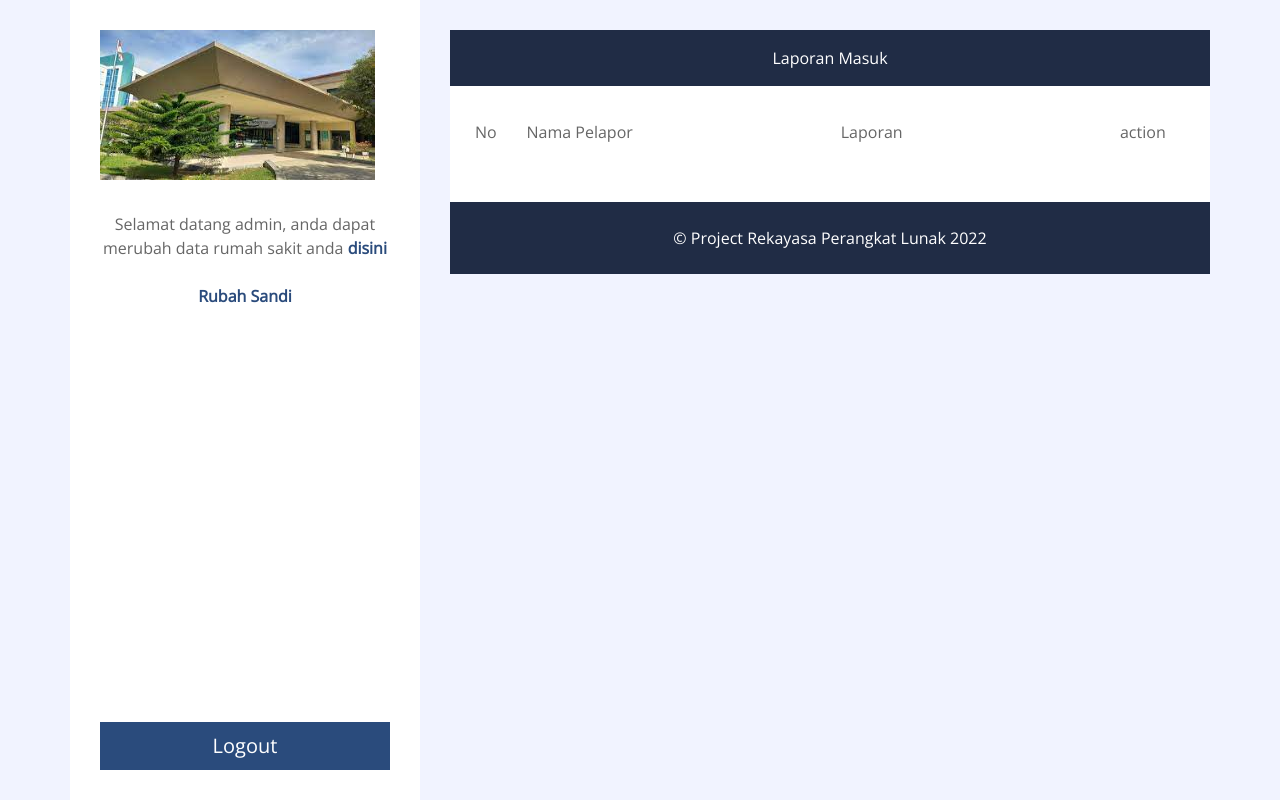
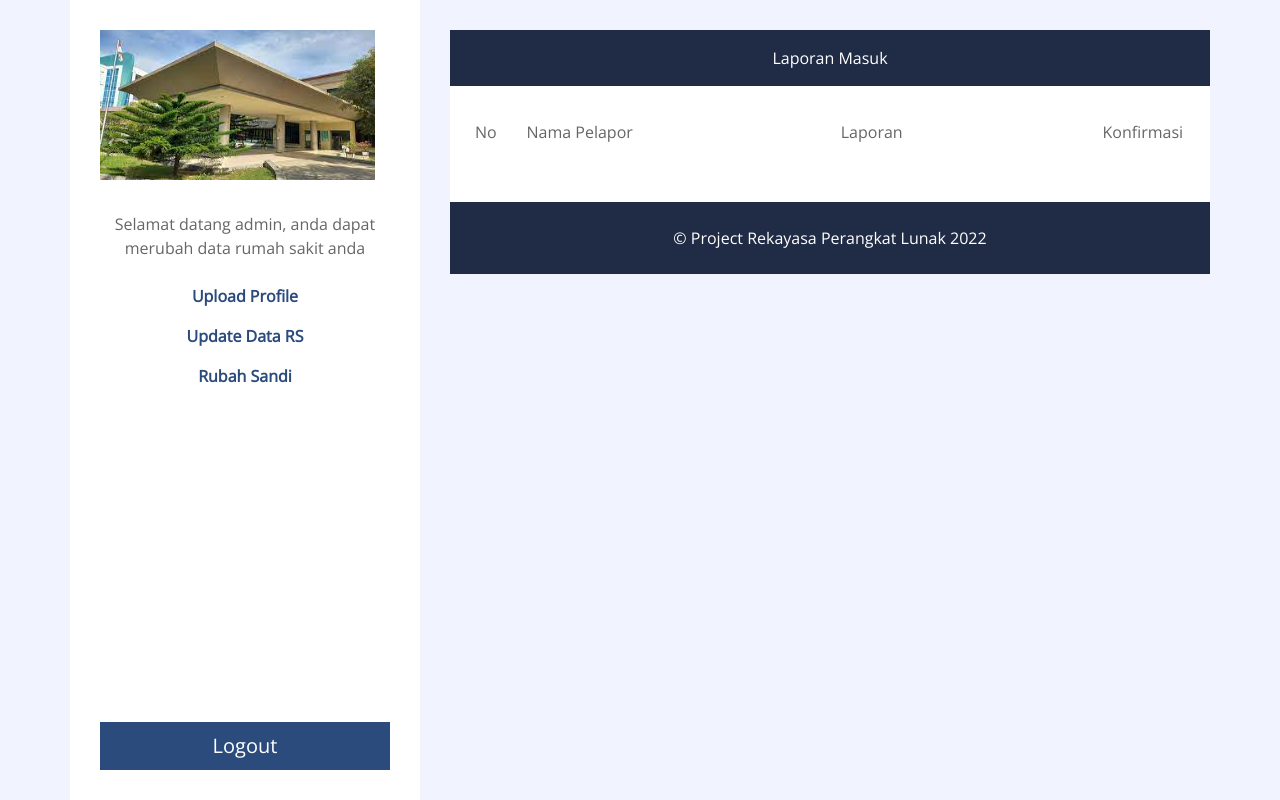
Before and after one commit to 2004111010039/Morgant, a PHP site: page /admin/detail_admin.php in a window 1280 px wide. Run offline with PHP 8.4, Linux system fonts and the light colour scheme; the visitor is signed in with stand-in values (Sample User, id 1); data comes from the database, SQL or seed files in the repository; data that the repository does not hold is empty; some libraries are stand-ins or nearby versions.

Commit message:
Update detail_admin.php

```diff
--- a/admin/detail_admin.php
+++ b/admin/detail_admin.php
@@ -25,7 +25,9 @@ session_start();
                 <div class="sidebar-text d-flex flex-column h-100 justify-content-center text-center">
                 	<img class="sss" src="../img/rsimg/<?= $data['namaimg'] ?>" alt="Image"><br>
                     <h1 class="font-weight-bold"><?= $data['nama_rs']; ?></h1>
-                    <p class="mb-4">Selamat datang admin, anda dapat merubah data rumah sakit anda <a href="update_rs.php"><b>disini</b></a></p>
+                    <p class="mb-4">Selamat datang admin, anda dapat merubah data rumah sakit anda</p>
+                    <p><b><a href="upload_profile.php">Upload Profile</a></b></p>
+                    <p><b><a href="update_rs.php">Update Data RS</a></b></p>
                     <p><b><a href="rubah_sandi.php">Rubah Sandi</a></b></p>
                     <a href="../backend/logout.php" class="btn btn-lg btn-block btn-primary mt-auto">Logout</a>
                 </div>
@@ -61,7 +63,7 @@ session_start();
                                         <td width="5%">No</td>
                                         <td width="20%">Nama Pelapor</td>
                                         <td width="60%">Laporan</td>
-                                        <td>action</td>
+                                        <td>Konfirmasi</td>
                                         </tr>
                                         <?php while($laporan = mysqli_fetch_array($querylaporan)){ ?>
                                         <form action="../backend/delete_laporan.php" method="POST">
@@ -71,8 +73,8 @@ session_start();
                                             <input type="hidden" name="idlap" value="<?= $laporan['id']; ?>">
                                             <td><?= $no++ ?></td>
                                             <td><?= $laporan['nama_pelapor'] ?></td>
-                                            <td class="csdeleft"><?= $laporan['laporan']  ?></td>
-                                            <td><button class="btnss" onclick="return confirm('Ingin menghapus?')">
+                                            <td class="csdeleft"><?= $laporan['laporan']  ?> <a href="<?= $laporan['link'] ?>" target="blank"><?= $laporan['link']  ?></a></td>
+                                            <td><button class="btnss" onclick="return confirm('Laporan sudah selesai?')">
                                             <svg style="width:24px;height:24px" viewBox="0 0 23 23">
                                             <path fill="currentColor" d="M12 2C6.5 2 2 6.5 2 12S6.5 22 12 22 22 17.5 22 12 17.5 2 12 2M12 20C7.59 20 4 16.41 4 12S7.59 4 12 4 20 7.59 20 12 16.41 20 12 20M16.59 7.58L10 14.17L7.41 11.59L6 13L10 17L18 9L16.59 7.58Z" />
                                             </svg></button>
```
